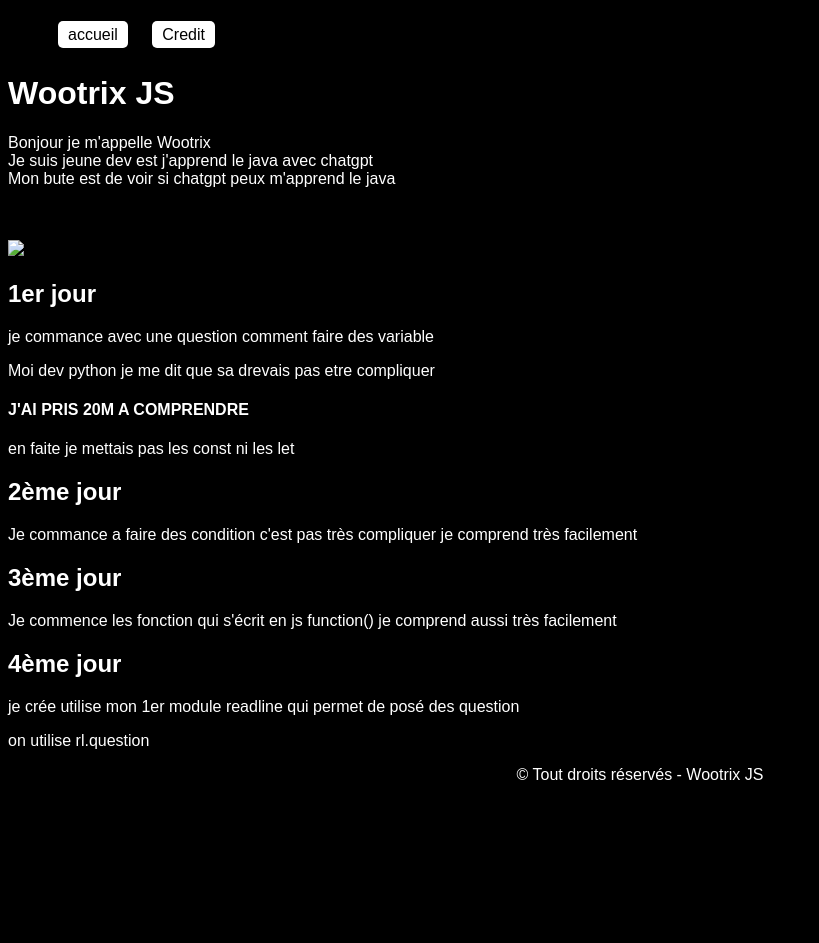
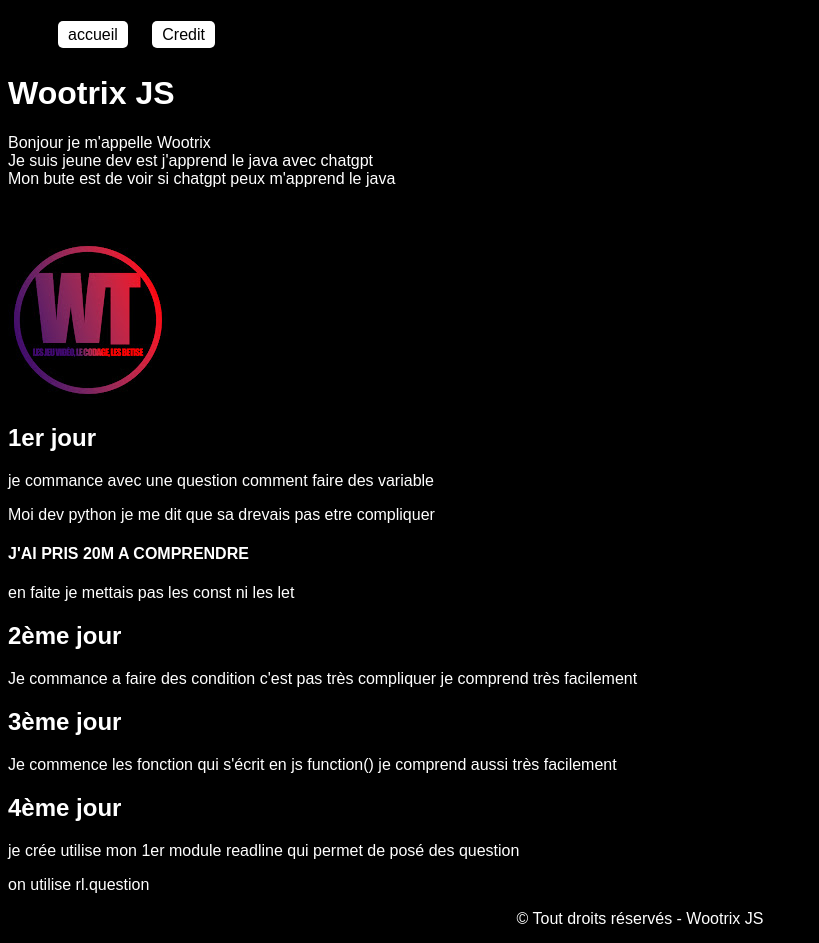
Before and after one commit to Djtiti500/mon-site, a website: page index.html in a window 1280 px wide. Shown: the whole page, without its empty margins (0-819 px from the left). Before the commit the page ends 800 px from the top, so only its background shows below. Drawn offline with Linux system fonts and the light colour scheme.

Commit message:
Update index.html
Signed-off-by: Djtiti500 <167867374+Djtiti500@users.noreply.github.com>

```diff
--- a/index.html
+++ b/index.html
@@ -16,7 +16,7 @@
         <p>Bonjour je m'appelle Wootrix </br> Je suis jeune dev est j'apprend le java avec chatgpt </br> Mon bute est de voir si chatgpt peux m'apprend le java</p>
         </br>
         </br>
-        <img src="img/mon_logo.jpg">
+        <img src="mon_logo.jpg">
     </header>
     <main>
         <h2>1er jour</h2>
```
